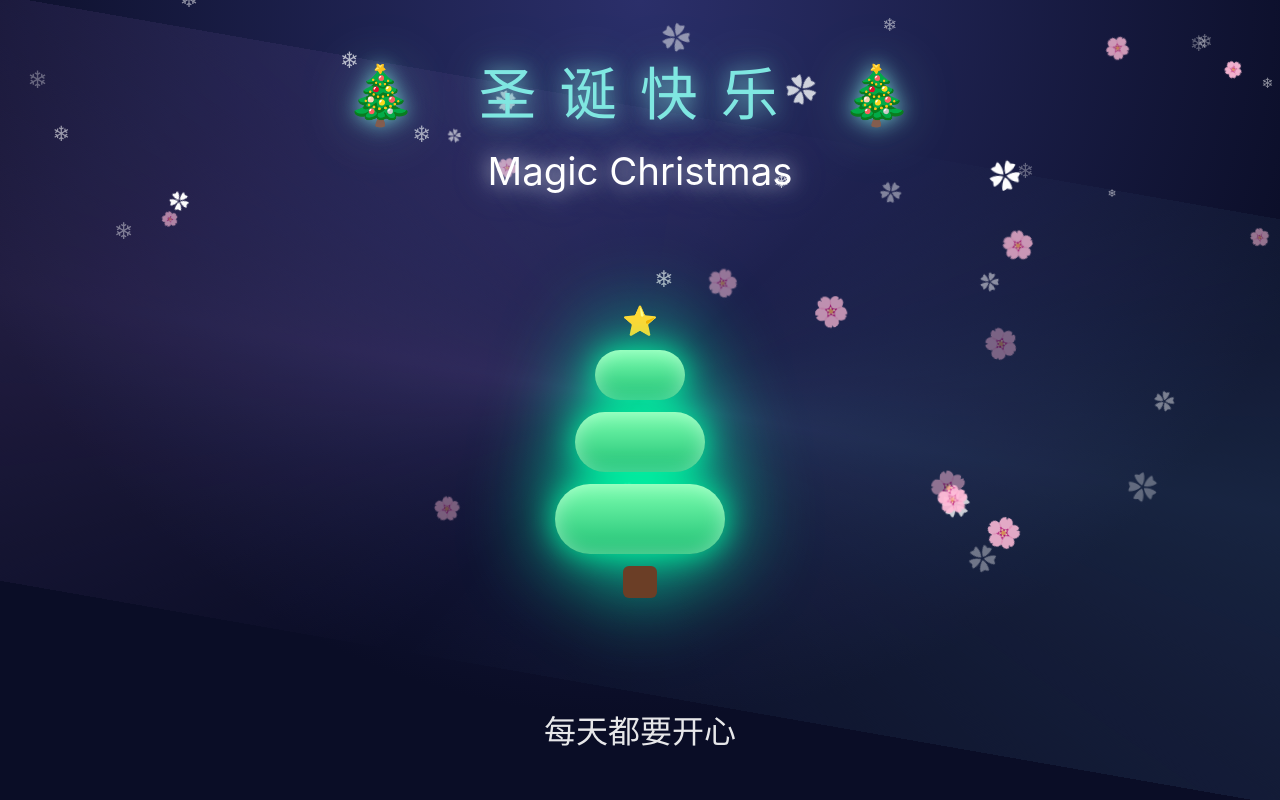
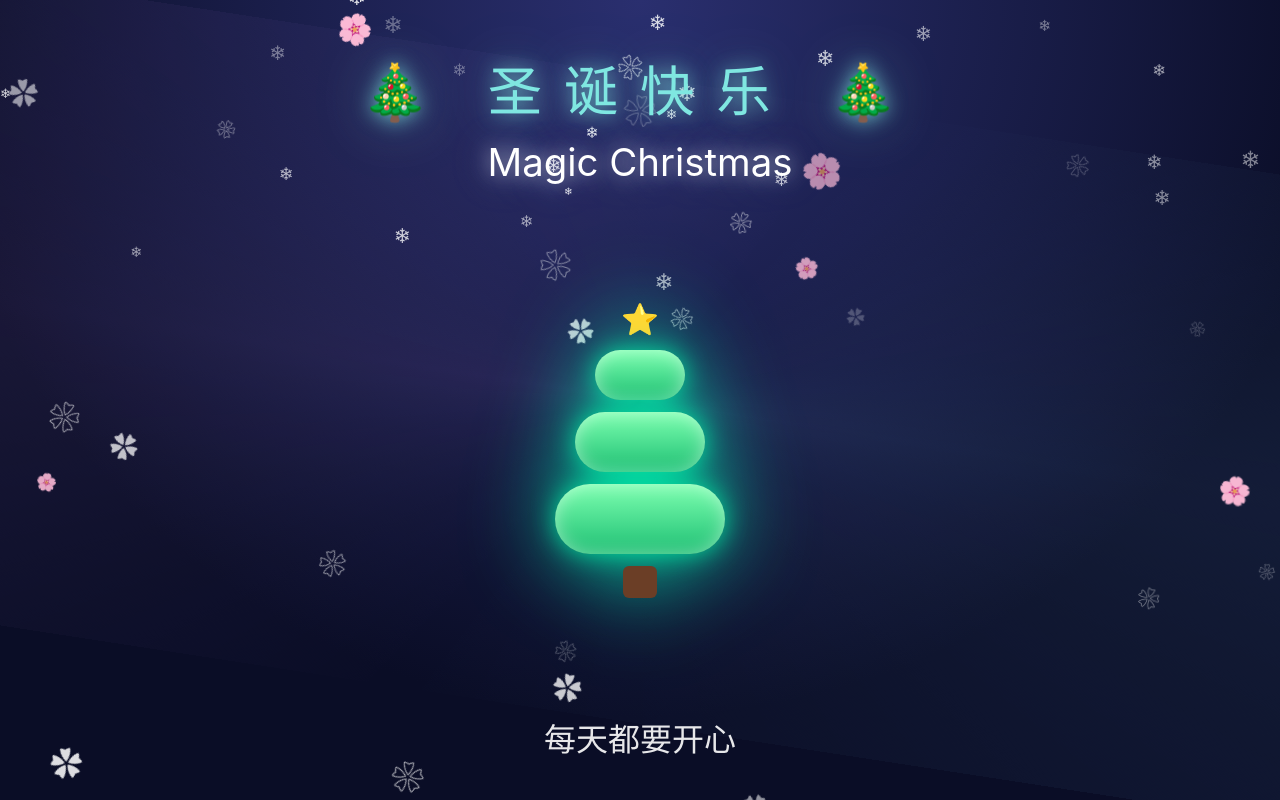
Before and after one commit to bling-ling/00to11.github.io, a plain HTML site: page index.html in a window 1280 px wide. Drawn offline with Linux system fonts and the light colour scheme.

Commit message:
Update index.html

```diff
--- a/index.html
+++ b/index.html
@@ -1,9 +1,9 @@
 <!DOCTYPE html>
 <html lang="zh-CN">
 <head>
-<meta charset="UTF-8" />
+<meta charset="UTF-8">
 <title>Magic Christmas</title>
-<meta name="viewport" content="width=device-width, initial-scale=1.0, viewport-fit=cover" />
+<meta name="viewport" content="width=device-width, initial-scale=1.0, viewport-fit=cover">
 
 <style>
 * {
@@ -17,23 +17,23 @@ body {
   overflow: hidden;
   font-family: -apple-system, BlinkMacSystemFont, "Segoe UI", sans-serif;
   background:
-    radial-gradient(circle at top, #2b2f6a, #0a0d26 70%);
+    radial-gradient(circle at top, #2a2f6f 0%, #0a0d26 70%);
   color: white;
 }
 
-/* ====== 空间旋转能量层 ====== */
-.space {
+/* ===== 空间梦幻慢旋转层 ===== */
+.space-bg {
   position: fixed;
-  inset: -30%;
+  inset: -40%;
   background:
     conic-gradient(
       transparent,
-      rgba(120,200,255,.12),
+      rgba(120,200,255,.08),
       transparent,
-      rgba(200,140,255,.12),
+      rgba(200,140,255,.08),
       transparent
     );
-  animation: spaceRotate 80s linear infinite;
+  animation: spaceRotate 90s linear infinite;
   transform: rotateX(65deg);
   pointer-events: none;
 }
@@ -42,12 +42,12 @@ body {
   to { transform: rotateX(65deg) rotateZ(360deg); }
 }
 
-/* ====== 主体布局（移动端优先） ====== */
-.container {
+/* ===== 主结构（手机端优先） ===== */
+.wrapper {
   position: relative;
-  z-index: 5;
+  z-index: 2;
   min-height: 100vh;
-  padding: 6vh 16px;
+  padding: 6vh 16px 5vh;
   display: flex;
   flex-direction: column;
   justify-content: space-between;
@@ -55,60 +55,64 @@ body {
   text-align: center;
 }
 
-/* ====== 文字 ====== */
+/* ===== 文案 ===== */
 .title {
-  font-size: clamp(2.4rem, 6vw, 3.6rem);
+  font-size: clamp(2.2rem, 6vw, 3.4rem);
+  letter-spacing: .4em;
   color: #7fe7e1;
-  letter-spacing: .4em;
   text-shadow:
     0 0 20px rgba(127,231,225,.8),
     0 0 60px rgba(127,231,225,.4);
 }
 
 .subtitle {
-  margin-top: 2vh;
-  font-size: clamp(1.6rem, 4.5vw, 2.4rem);
+  margin-top: 1.5vh;
+  font-size: clamp(1.4rem, 4.5vw, 2.4rem);
   text-shadow:
-    0 0 20px rgba(255,255,255,.7),
+    0 0 20px rgba(255,255,255,.6),
     0 0 40px rgba(160,200,255,.4);
 }
 
-.footer-text {
-  font-size: clamp(1.4rem, 4vw, 2rem);
+.footer {
+  font-size: clamp(1.3rem, 4vw, 2rem);
   opacity: .9;
 }
 
-/* ====== 圣诞树（真正发光） ====== */
-.tree-wrap {
+/* ===== 圣诞树（真正发光，居中） ===== */
+.tree {
   display: flex;
   flex-direction: column;
   align-items: center;
-  animation: treeGlow 4s ease-in-out infinite;
+  animation: glow 4s ease-in-out infinite;
 }
 
-@keyframes treeGlow {
-  0%,100% { filter: drop-shadow(0 0 25px #00ff99); }
-  50% { filter: drop-shadow(0 0 60px #00ffcc); }
+@keyframes glow {
+  0%,100% {
+    filter: drop-shadow(0 0 25px rgba(0,255,180,.7));
+  }
+  50% {
+    filter: drop-shadow(0 0 60px rgba(0,255,200,1));
+  }
 }
 
-.star {
-  font-size: 1.8rem;
+.tree-star {
+  font-size: 1.9rem;
   color: gold;
   margin-bottom: 6px;
 }
 
-.tree-layer {
+.layer {
   background: linear-gradient(#7dffb0, #1dbf73);
   border-radius: 999px;
   margin: 6px 0;
   box-shadow:
-    0 0 30px rgba(0,255,160,.8),
-    inset 0 0 20px rgba(255,255,255,.4);
+    0 0 25px rgba(0,255,170,.7),
+    inset 0 0 18px rgba(255,255,255,.45);
 }
 
-.tree-layer:nth-child(2) { width: 90px; height: 50px; }
-.tree-layer:nth-child(3) { width: 130px; height: 60px; }
-.tree-layer:nth-child(4) { width: 170px; height: 70px; }
+.layer.l1 { width: 90px; height: 50px; }
+.layer.l2 { width: 130px; height: 60px; }
+.layer.l3 { width: 170px; height: 70px; }
 
 .trunk {
   width: 34px;
@@ -118,47 +122,40 @@ body {
   margin-top: 6px;
 }
 
-/* ====== 雪花（慢） ====== */
+/* ===== 雪花（慢） ===== */
 .snow {
   position: fixed;
   top: -20px;
+  pointer-events: none;
   animation: snowFall linear forwards;
-  pointer-events: none;
 }
 
 @keyframes snowFall {
   to { transform: translateY(120vh); }
 }
 
-/* ====== 花瓣（快） ====== */
+/* ===== 花瓣（快！像小球掉） ===== */
 .petal {
   position: fixed;
   top: -20px;
-  animation:
-    petalFall linear forwards,
-    petalSwing ease-in-out infinite;
   pointer-events: none;
+  animation: petalDrop linear forwards;
 }
 
-@keyframes petalFall {
+@keyframes petalDrop {
   to {
-    transform: translateY(120vh) rotate(540deg);
+    transform: translateY(120vh) rotate(720deg);
   }
-}
-
-@keyframes petalSwing {
-  0% { margin-left: -40px; }
-  50% { margin-left: 40px; }
-  100% { margin-left: -40px; }
 }
 </style>
 </head>
 
 <body>
 
-<div class="space"></div>
+<div class="space-bg"></div>
 
-<div class="container">
+<div class="wrapper">
+
   <!-- 上 -->
   <div>
     <div class="title">🎄 圣诞快乐 🎄</div>
@@ -166,20 +163,21 @@ body {
   </div>
 
   <!-- 中 -->
-  <div class="tree-wrap">
-    <div class="star">⭐</div>
-    <div class="tree-layer"></div>
-    <div class="tree-layer"></div>
-    <div class="tree-layer"></div>
+  <div class="tree">
+    <div class="tree-star">⭐</div>
+    <div class="layer l1"></div>
+    <div class="layer l2"></div>
+    <div class="layer l3"></div>
     <div class="trunk"></div>
   </div>
 
   <!-- 下 -->
-  <div class="footer-text">每天都要开心</div>
+  <div class="footer">每天都要开心</div>
+
 </div>
 
 <script>
-/* ❄ 雪花：慢 */
+/* ❄ 雪花：慢 + 多一些 */
 setInterval(() => {
   const s = document.createElement("div");
   s.className = "snow";
@@ -187,25 +185,25 @@ setInterval(() => {
   s.style.left = Math.random() * innerWidth + "px";
   s.style.fontSize = Math.random() * 14 + 10 + "px";
   s.style.opacity = Math.random() * .6 + .3;
-  s.style.animationDuration = Math.random() * 10 + 14 + "s";
+  s.style.animationDuration = Math.random() * 12 + 14 + "s";
   document.body.appendChild(s);
-  setTimeout(() => s.remove(), 26000);
-}, 350);
+  setTimeout(() => s.remove(), 30000);
+}, 200);
 
-/* 🌸 花瓣：快 */
-const petals = ["🌸","✿"];
+/* 🌸 花瓣：非常快！像小球掉下来 */
+const petals = ["🌸","✿","❀"];
 
 setInterval(() => {
   const p = document.createElement("div");
   p.className = "petal";
   p.textContent = petals[Math.floor(Math.random()*petals.length)];
   p.style.left = Math.random() * innerWidth + "px";
-  p.style.fontSize = Math.random() * 18 + 14 + "px";
-  p.style.opacity = Math.random() * .7 + .3;
-  p.style.animationDuration = Math.random() * 4 + 6 + "s"; // 快！
+  p.style.fontSize = Math.random() * 20 + 14 + "px";
+  p.style.opacity = Math.random() * .8 + .2;
+  p.style.animationDuration = Math.random() * 2 + 3 + "s"; // 很快！
   document.body.appendChild(p);
-  setTimeout(() => p.remove(), 12000);
-}, 180);
+  setTimeout(() => p.remove(), 8000);
+}, 120);
 </script>
 
 </body>
```
